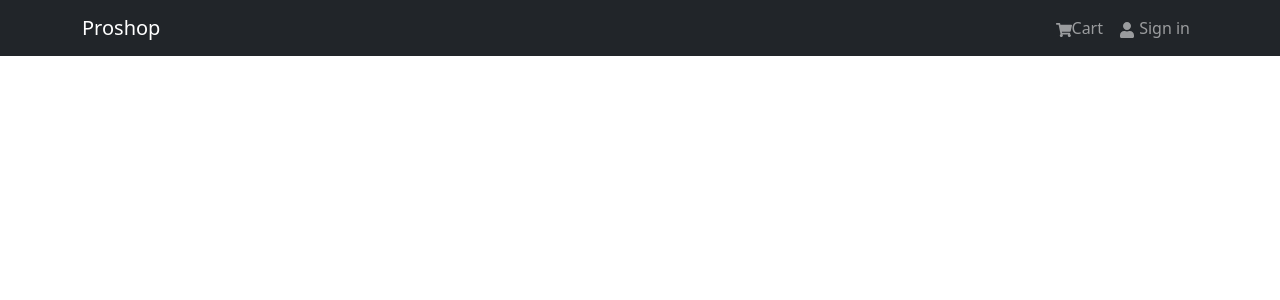
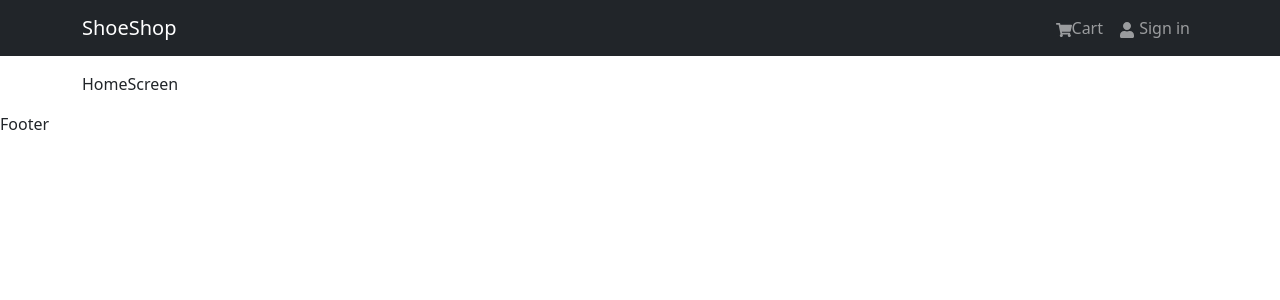
Before and after one commit to aggelooskk/Shoeshop-v2, a React (Create React App) app in the folder frontend/: page / in a window 1280 px wide. Shown: the top 300 px of the page. Built offline with nearby package versions, Linux system fonts and the light colour scheme.

Commit message:
App.js screens

```diff
--- a/frontend/package.json
+++ b/frontend/package.json
@@ -16,6 +16,7 @@
     "react-redux": "^9.1.2",
     "react-router-bootstrap": "^0.26.3",
     "react-scripts": "5.0.1",
+    "react-toastify": "^10.0.6",
     "web-vitals": "^2.1.4"
   },
   "scripts": {
--- a/frontend/src/App.js
+++ b/frontend/src/App.js
@@ -1,10 +1,24 @@
 import React from "react";
+import { Outlet } from "react-router-dom";
 import Header from "./Components/Header";
+import { Container } from "react-bootstrap";
+import { ToastContainer } from "react-toastify";
+import "react-toastify/dist/ReactToastify.css";
+import Footer from "./Components/Footer";
 
 function App() {
-  return <>
-  <Header />
-  </>;
+  return (
+    <>
+      <Header />
+      <main className="py-3">
+        <Container>
+          <Outlet />
+        </Container>
+      </main>
+      <Footer />
+      <ToastContainer />
+    </>
+  );
 }
 
 export default App;
--- a/frontend/src/Components/Header.jsx
+++ b/frontend/src/Components/Header.jsx
@@ -11,7 +11,7 @@ const Header = () => {
         <Container>
           <LinkContainer to="/">
             <Navbar.Brand>
-              Proshop
+              ShoeShop
             </Navbar.Brand>
           </LinkContainer>
           <Navbar.Toggle aria-controls="basic-navbar-nav" />
--- a/frontend/src/Screens/CartScreen.jsx
+++ b/frontend/src/Screens/CartScreen.jsx
@@ -0,0 +1,11 @@
+import React from 'react'
+
+const CartScreen = () => {
+  return (
+    <>
+      CartScreen
+    </>
+  )
+}
+
+export default CartScreen
--- a/frontend/src/Screens/HomeScreen.jsx
+++ b/frontend/src/Screens/HomeScreen.jsx
@@ -0,0 +1,11 @@
+import React from 'react'
+
+const HomeScreen = () => {
+  return (
+    <>
+      HomeScreen
+    </>
+  )
+}
+
+export default HomeScreen
```
Also changed, not shown: 1 other file (tests, documents, lock files or other folders).
